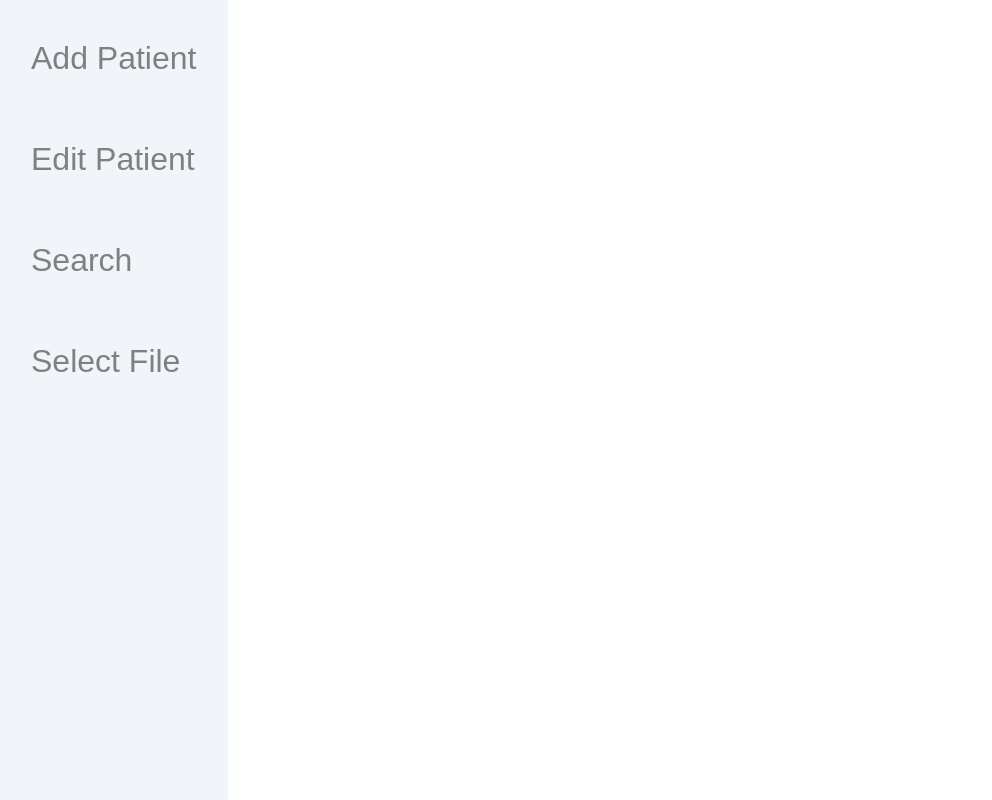
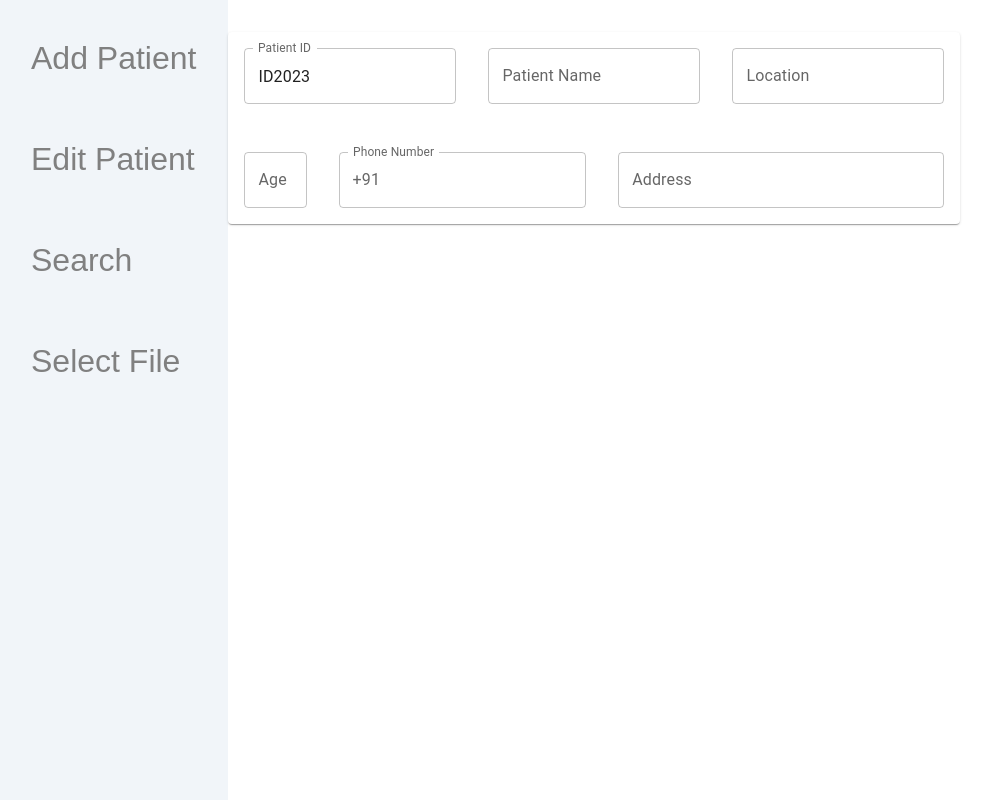
Before and after one commit to furquan-lp/react-patient-db-frontend, a React (Vite) app in the folder react-patients/: page / in a window 1280 px wide. Shown: the whole page, without its empty margins (1-993 px from the left). Built offline with nearby package versions, Linux system fonts and the light colour scheme.

Commit message:
Added ViewAdd

```diff
--- a/react-patients/src/App.tsx
+++ b/react-patients/src/App.tsx
@@ -1,9 +1,12 @@
 import SideBar from "./components/SideBar";
+import ViewAdd from "./components/ViewAdd";
 
 function App() {
+  const l = 0;
   return (
     <main className='app-main'>
       <SideBar />
+      <ViewAdd />
     </main>
   );
 }
```
